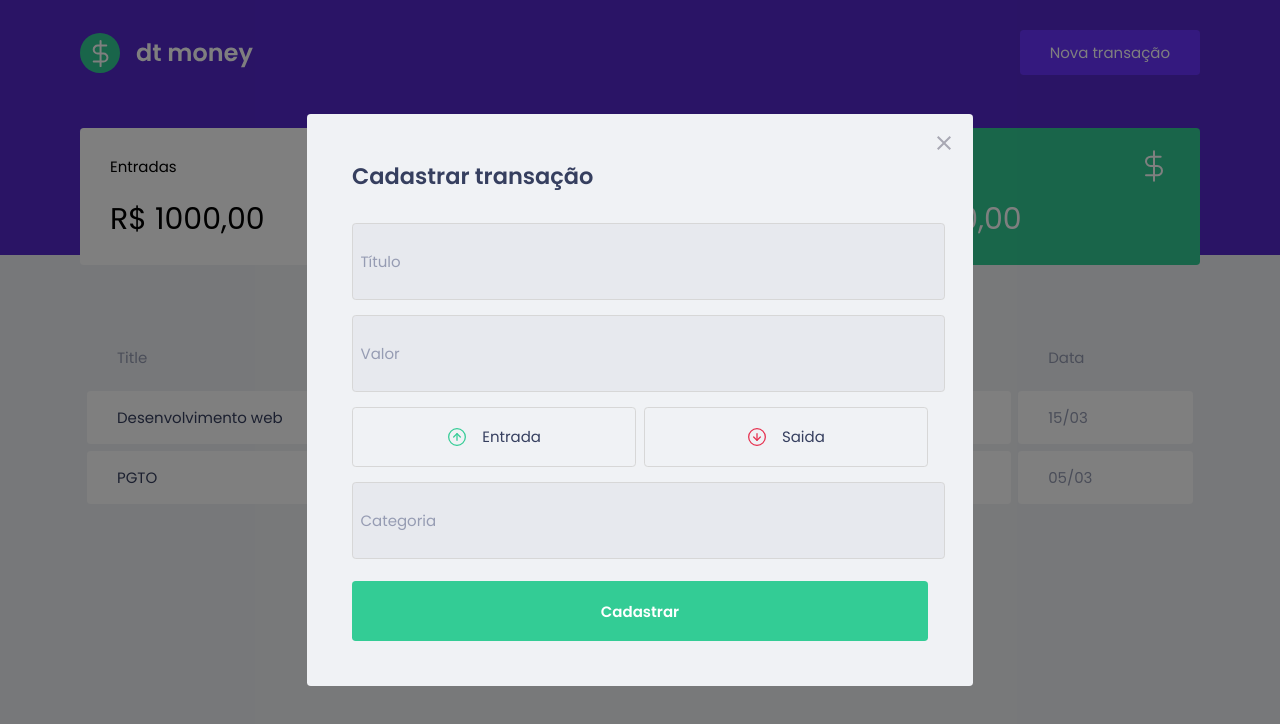
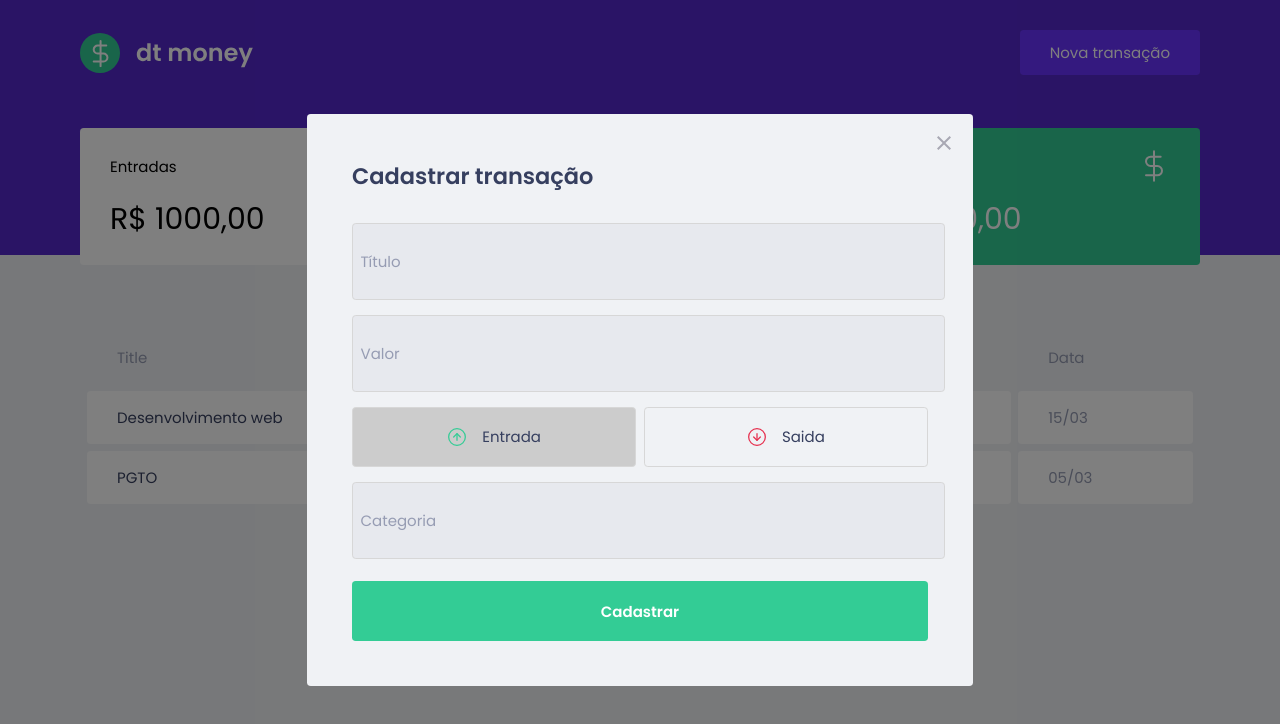
Before and after one commit to anddreluis2/gerenciadorDeCustos, a React (Vite) app: page / in a window 1280 px wide. Both pictures are taken after a click on the button "Nova transação". Shown: the top 724 px of the page. Built offline with nearby package versions, Linux system fonts and the light colour scheme; no server answers; what miragejs would draw is missing.

Commit message:
funcionalidade botão

```diff
--- a/src/components/NewTransactionModal/index.tsx
+++ b/src/components/NewTransactionModal/index.tsx
@@ -1,8 +1,9 @@
 import Modal from 'react-modal'
-import { Container, TransactionTypeContainer } from './style';
+import { Container, RadioBox, TransactionTypeContainer } from './style';
 import IncomeImg from '../../assets/income.svg'
 import OutcomeImg from '../../assets/outcome.svg'
 import closeImg from '../../assets/close.svg'
+import { useState } from 'react';
 
 Modal.setAppElement('#root')
 
@@ -12,6 +13,8 @@
 }
 
 export function NewTransactionModal({ isOpen, onRequestClose }: NewTransactionModalProps) {
+
+    const [type, setType] = useState('deposit');
 
     return (
         <Modal
@@ -36,19 +39,23 @@
                 </input>
 
                 <TransactionTypeContainer>
-                    <button
+                    <RadioBox
                         type='button'
+                        onClick={() => { setType('deposit') }}
+                        isActive={type === 'deposit'}
                     >
                         <img src={IncomeImg} alt='Botão de entrada' />
                         <span>Entrada</span>
-                    </button>
+                    </RadioBox>
 
-                    <button
+                    <RadioBox
                         type='button'
+                        onClick={() => { setType('withdraw') }}
+                        isActive={type === 'withdraw'}
                     >
                         <img src={OutcomeImg} alt='Botão de saida' />
                         <span>Saida</span>
-                    </button>
+                    </RadioBox>
 
                 </TransactionTypeContainer>
 
--- a/src/components/NewTransactionModal/style.ts
+++ b/src/components/NewTransactionModal/style.ts
@@ -49,12 +49,16 @@
         display: grid;
         grid-template-columns: 1fr 1fr;
         gap: 0.5rem;
+`
+interface RadioBoxProps {
+    isActive: boolean,
+}
 
-        button{
+export const RadioBox = styled.button<RadioBoxProps>`
     height: 4rem;
     border: 1px solid #d7d7d7;
     border-radius: 0.25rem;
-            background: transparent;
+    background: ${(props) => props.isActive ? '#ccc' : 'transparent'};
     display: flex;
     align-items: center;
     justify-content: center;
@@ -73,5 +77,4 @@
             font-size: 1rem;
             color:var(--text-title)
             }
-            }
 `
```
Lines whose indentation alone changed are shown as unchanged.
